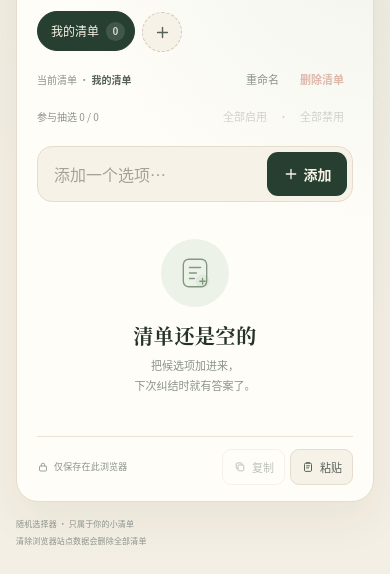
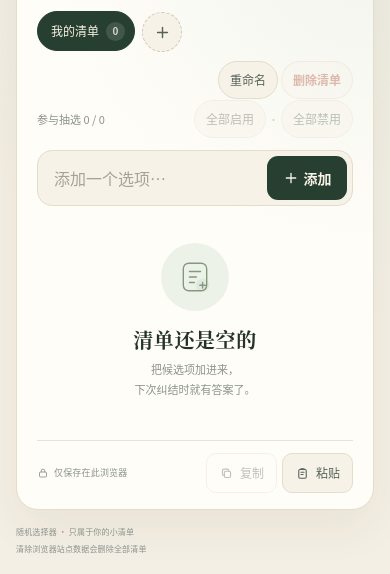
Before and after one commit to Bnear8273/web-list, a plain HTML site: page index.html in a window 390 px wide. Shown: the part 683-1257 px from the top of the page. Drawn offline with Linux system fonts and the light colour scheme.

Commit message:
放大清单操作与行内按钮，移除冗余的当前清单标签

```diff
--- a/app.js
+++ b/app.js
@@ -64,7 +64,6 @@
     dishCount: $('#dishCount'),
     listTabs: $('#listTabs'),
     addListButton: $('#addListButton'),
-    activeListName: $('#activeListName'),
     renameListButton: $('#renameListButton'),
     deleteListButton: $('#deleteListButton'),
     enableSummary: $('#enableSummary'),
@@ -445,7 +444,6 @@
     const name = list ? list.name : DEFAULT_LIST_NAME;
     elements.pickerListName.textContent = name;
     document.title = `${name} · 随机选择器`;
-    elements.activeListName.textContent = name;
     elements.renameListButton.disabled = !list;
     elements.deleteListButton.disabled = state.lists.length <= 1;
     elements.deleteListButton.title = state.lists.length <= 1
--- a/index.html
+++ b/index.html
@@ -9,8 +9,8 @@
   <title>随机选择器 · 我的小清单</title>
   <link rel="icon" href="./favicon.svg" type="image/svg+xml">
   <!-- 更新 app.js 或 styles.css 后同步递增版本号，避免浏览器混用旧缓存。 -->
-  <link rel="stylesheet" href="./styles.css?v=20261116-8">
-  <script src="./app.js?v=20261116-8" defer></script>
+  <link rel="stylesheet" href="./styles.css?v=20261116-10">
+  <script src="./app.js?v=20261116-10" defer></script>
 </head>
 <body>
   <a class="skip-link" href="#main">跳到主要内容</a>
@@ -97,7 +97,6 @@
         </div>
 
         <div class="list-meta">
-          <span class="list-meta-label">当前清单 · <strong id="activeListName">我的清单</strong></span>
           <span class="list-meta-actions">
             <button type="button" class="text-action" id="renameListButton">重命名</button>
             <button type="button" class="text-action is-danger" id="deleteListButton">删除清单</button>
--- a/styles.css
+++ b/styles.css
@@ -730,7 +730,7 @@ p {
 .list-meta {
   display: flex;
   align-items: center;
-  justify-content: space-between;
+  justify-content: flex-end;
   gap: 12px;
   margin-top: 8px;
   color: var(--ink-muted);
@@ -738,18 +738,6 @@ p {
   line-height: 1.5;
 }
 
-.list-meta-label {
-  min-width: 0;
-  overflow: hidden;
-  text-overflow: ellipsis;
-  white-space: nowrap;
-}
-
-.list-meta-label strong {
-  color: var(--ink-soft);
-  font-weight: 600;
-}
-
 .list-meta-actions {
   display: flex;
   align-items: center;
@@ -758,9 +746,37 @@ p {
 }
 
 .list-meta .text-action {
-  min-height: 32px;
-  padding: 0 9px;
-  font-size: 11px;
+  min-height: 34px;
+  padding: 0 12px;
+  color: var(--ink-soft);
+  background: var(--surface-soft);
+  border: 1px solid var(--line);
+  border-radius: 999px;
+  font-size: 12px;
+}
+
+.list-meta .text-action:hover {
+  color: var(--ink);
+  background: var(--surface);
+  border-color: var(--line-strong);
+}
+
+.list-meta .text-action.is-danger {
+  color: var(--danger);
+  background: rgba(180, 81, 58, 0.05);
+  border-color: rgba(180, 81, 58, 0.18);
+}
+
+.list-meta .text-action.is-danger:hover {
+  color: var(--danger);
+  background: rgba(180, 81, 58, 0.09);
+  border-color: rgba(180, 81, 58, 0.3);
+}
+
+.list-meta .text-action:disabled:hover {
+  color: var(--ink-soft);
+  background: var(--surface-soft);
+  border-color: var(--line);
 }
 
 .list-tools {
@@ -794,9 +810,25 @@ p {
 }
 
 .list-tools .text-action {
-  min-height: 32px;
-  padding: 0 9px;
-  font-size: 11px;
+  min-height: 34px;
+  padding: 0 12px;
+  color: var(--ink-soft);
+  background: var(--surface-soft);
+  border: 1px solid var(--line);
+  border-radius: 999px;
+  font-size: 12px;
+}
+
+.list-tools .text-action:hover {
+  color: var(--ink);
+  background: var(--surface);
+  border-color: var(--line-strong);
+}
+
+.list-tools .text-action:disabled:hover {
+  color: var(--ink-soft);
+  background: var(--surface-soft);
+  border-color: var(--line);
 }
 
 .add-form {
@@ -908,7 +940,7 @@ p {
 
 .dish-row {
   display: flex;
-  min-height: 58px;
+  min-height: 60px;
   align-items: center;
   gap: 10px;
   padding: 5px 7px 5px 11px;
@@ -1004,13 +1036,13 @@ p {
 
 .row-action {
   display: grid;
-  width: 36px;
-  height: 36px;
+  width: 40px;
+  height: 40px;
   padding: 0;
   color: var(--ink-muted);
   background: transparent;
   border: 0;
-  border-radius: 9px;
+  border-radius: 10px;
   place-items: center;
   transition: color 150ms ease, background-color 150ms ease, transform 120ms ease;
 }
@@ -1020,8 +1052,8 @@ p {
 }
 
 .row-action svg {
-  width: 17px;
-  height: 17px;
+  width: 20px;
+  height: 20px;
 }
 
 .row-action:hover {
@@ -1093,11 +1125,11 @@ p {
 
 .mini-action {
   display: grid;
-  width: 36px;
-  height: 36px;
+  width: 40px;
+  height: 40px;
   padding: 0;
   border: 0;
-  border-radius: 9px;
+  border-radius: 10px;
   place-items: center;
   transition: background-color 150ms ease, color 150ms ease, transform 120ms ease;
 }
@@ -1107,8 +1139,8 @@ p {
 }
 
 .mini-action svg {
-  width: 17px;
-  height: 17px;
+  width: 20px;
+  height: 20px;
 }
 
 .mini-action.is-save {
@@ -1157,13 +1189,13 @@ p {
 }
 
 .text-action {
-  min-height: 32px;
-  padding: 0 10px;
+  min-height: 36px;
+  padding: 0 12px;
   color: var(--ink-muted);
   background: transparent;
   border: 0;
-  border-radius: 8px;
-  font-size: 12px;
+  border-radius: 9px;
+  font-size: 13px;
   transition: background-color 150ms ease, color 150ms ease;
 }
 
@@ -1265,22 +1297,22 @@ p {
 
 .data-action {
   display: inline-flex;
-  min-height: 32px;
-  align-items: center;
-  gap: 5px;
-  padding: 0 10px;
+  min-height: 36px;
+  align-items: center;
+  gap: 6px;
+  padding: 0 12px;
   color: var(--ink-soft);
   background: var(--surface-soft);
   border: 1px solid var(--line);
-  border-radius: 9px;
-  font-size: 11px;
+  border-radius: 10px;
+  font-size: 12px;
   line-height: 1;
   transition: color 150ms ease, background-color 150ms ease, border-color 150ms ease, opacity 150ms ease;
 }
 
 .data-action svg {
-  width: 13px;
-  height: 13px;
+  width: 14px;
+  height: 14px;
 }
 
 .data-action:hover:not(:disabled) {
@@ -1721,19 +1753,19 @@ p {
   }
 
   .list-meta .text-action {
-    min-height: 36px;
-    padding: 0 9px;
+    min-height: 38px;
+    padding: 0 11px;
+    font-size: 12px;
+  }
+
+  .list-tools {
     font-size: 11px;
   }
 
-  .list-tools {
-    font-size: 10px;
-  }
-
   .list-tools .text-action {
-    min-height: 36px;
-    padding: 0 9px;
-    font-size: 11px;
+    min-height: 38px;
+    padding: 0 11px;
+    font-size: 12px;
   }
 
   .add-form {
@@ -1758,13 +1790,13 @@ p {
   }
 
   .dish-row {
-    min-height: 58px;
+    min-height: 62px;
     padding-left: 9px;
   }
 
   .row-actions {
     opacity: 0.8;
-    gap: 3px;
+    gap: 2px;
   }
 
   .dish-name {
@@ -1777,23 +1809,28 @@ p {
   }
 
   .row-action {
-    width: 40px;
-    height: 40px;
+    width: 42px;
+    height: 42px;
   }
 
   .row-action svg {
-    width: 18px;
-    height: 18px;
+    width: 21px;
+    height: 21px;
   }
 
   .mini-action {
-    width: 40px;
-    height: 40px;
+    width: 42px;
+    height: 42px;
+  }
+
+  .mini-action svg {
+    width: 20px;
+    height: 20px;
   }
 
   .text-action {
-    min-height: 36px;
-    font-size: 12px;
+    min-height: 40px;
+    font-size: 13px;
   }
 
   .edit-input {
@@ -1810,14 +1847,14 @@ p {
   }
 
   .data-action {
-    min-height: 36px;
-    padding: 0 10px;
-    font-size: 11px;
+    min-height: 40px;
+    padding: 0 12px;
+    font-size: 12px;
   }
 
   .data-action svg {
-    width: 14px;
-    height: 14px;
+    width: 15px;
+    height: 15px;
   }
 
   .list-name-field input {
@@ -1900,6 +1937,12 @@ p {
 
   .row-action {
     width: 38px;
+    height: 38px;
+  }
+
+  .row-action svg {
+    width: 20px;
+    height: 20px;
   }
 
   .menu-foot {
```
